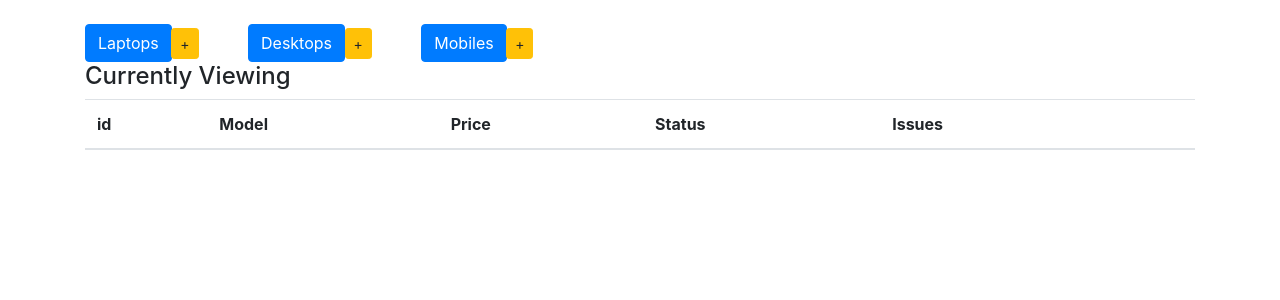
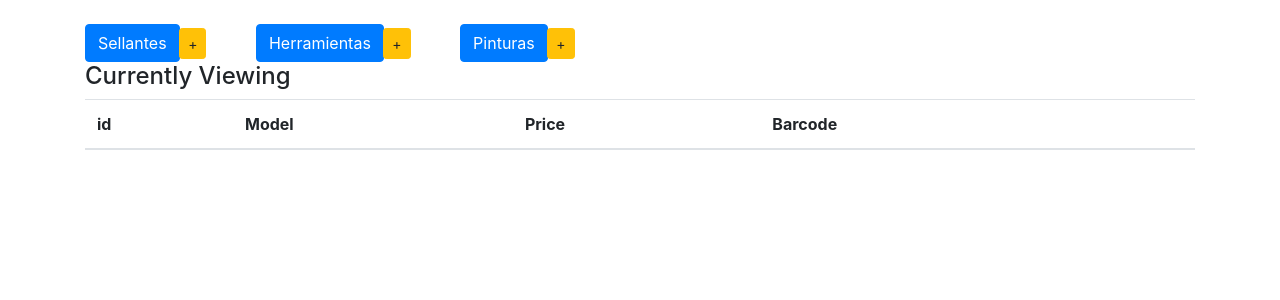
Before and after one commit to lvkhss/GestorInventario, a Django app: page / in a window 1280 px wide. Shown: the part 56-356 px from the top of the page. Run offline with Django 3.2, Linux system fonts and the light colour scheme; lists and menus that the app fills with data are empty; some libraries are stand-ins or nearby versions.

Commit message:
change names variables

```diff
--- a/inventory/forms.py
+++ b/inventory/forms.py
@@ -4,16 +4,16 @@ from .models import *
 class LaptopForm(forms.ModelForm):
     class Meta:
         model = Laptops
-        fields = ('type', 'price', 'status', 'issues')
+        fields = ('type', 'price', 'status')
 
 
 class DesktopForm(forms.ModelForm):
     class Meta:
         model = Desktops
-        fields = ('type', 'price', 'status', 'issues')
+        fields = ('type', 'price', 'status')
 
 
 class MobileForm(forms.ModelForm):
     class Meta:
         model = Mobiles
-        fields = ('type', 'price', 'status', 'issues')
+        fields = ('type', 'price', 'status')
--- a/inventory/templates/inv/index.html
+++ b/inventory/templates/inv/index.html
@@ -5,13 +5,13 @@
   <div class="add_buttons">
 
     <div class="button-group">
-      <a href="{% url 'display_laptops' %}" class="btn btn-primary btn-md btn-trim" role="button"> Laptops</a>
+      <a href="{% url 'display_laptops' %}" class="btn btn-primary btn-md btn-trim" role="button"> Sellantes</a>
       <a href="{% url 'add_laptop' %}" class="btn btn-warning btn-sm btn-pad" role="button"> +</a>
 
-      <a href="{% url 'display_desktops' %}" class="btn btn-primary btn-md btn-trim" role="button"> Desktops</a>
+      <a href="{% url 'display_desktops' %}" class="btn btn-primary btn-md btn-trim" role="button"> Herramientas</a>
       <a href="{% url 'add_desktop' %}" class="btn btn-warning btn-sm btn-pad" role="button"> +</a>
 
-      <a href="{% url 'display_mobiles' %}" class="btn btn-primary btn-md btn-trim" role="button"> Mobiles</a>
+      <a href="{% url 'display_mobiles' %}" class="btn btn-primary btn-md btn-trim" role="button"> Pinturas</a>
       <a href="{% url 'add_mobile' %}" class="btn btn-warning btn-sm btn-pad" role="button"> +</a>
 
     </div>
@@ -29,8 +29,7 @@
         <th>id</th>
         <th>Model</th>
         <th>Price</th>
-        <th>Status</th>
-        <th>Issues</th>
+        <th>Barcode</th>
         <th></th>
       </tr>
     </thead>
@@ -43,8 +42,7 @@
         <td>{{ item.pk }}
         <td>{{ item.type }}</td>
         <td>{{ item.price }} $</td>
-        <td>{{ item.status }}</td>
-        <td>{{ item.issues }}</td>
+        <td>{{ item.barcode }}</td>
 
         {% if header|lower == "laptops" %}
         <td>
```
Also changed, not shown: inventory/models.py (+0 -52 lines), db.sqlite3.
